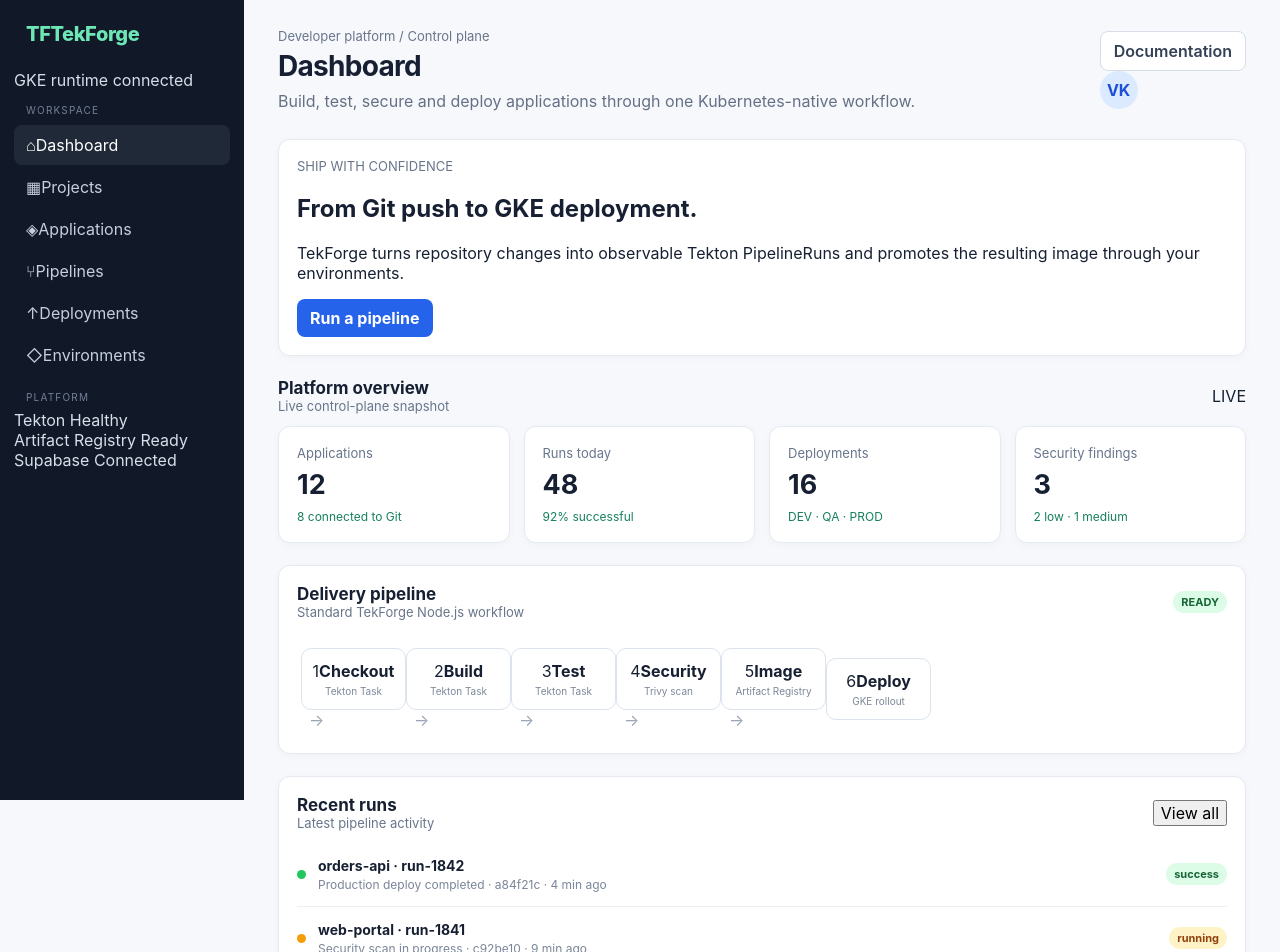
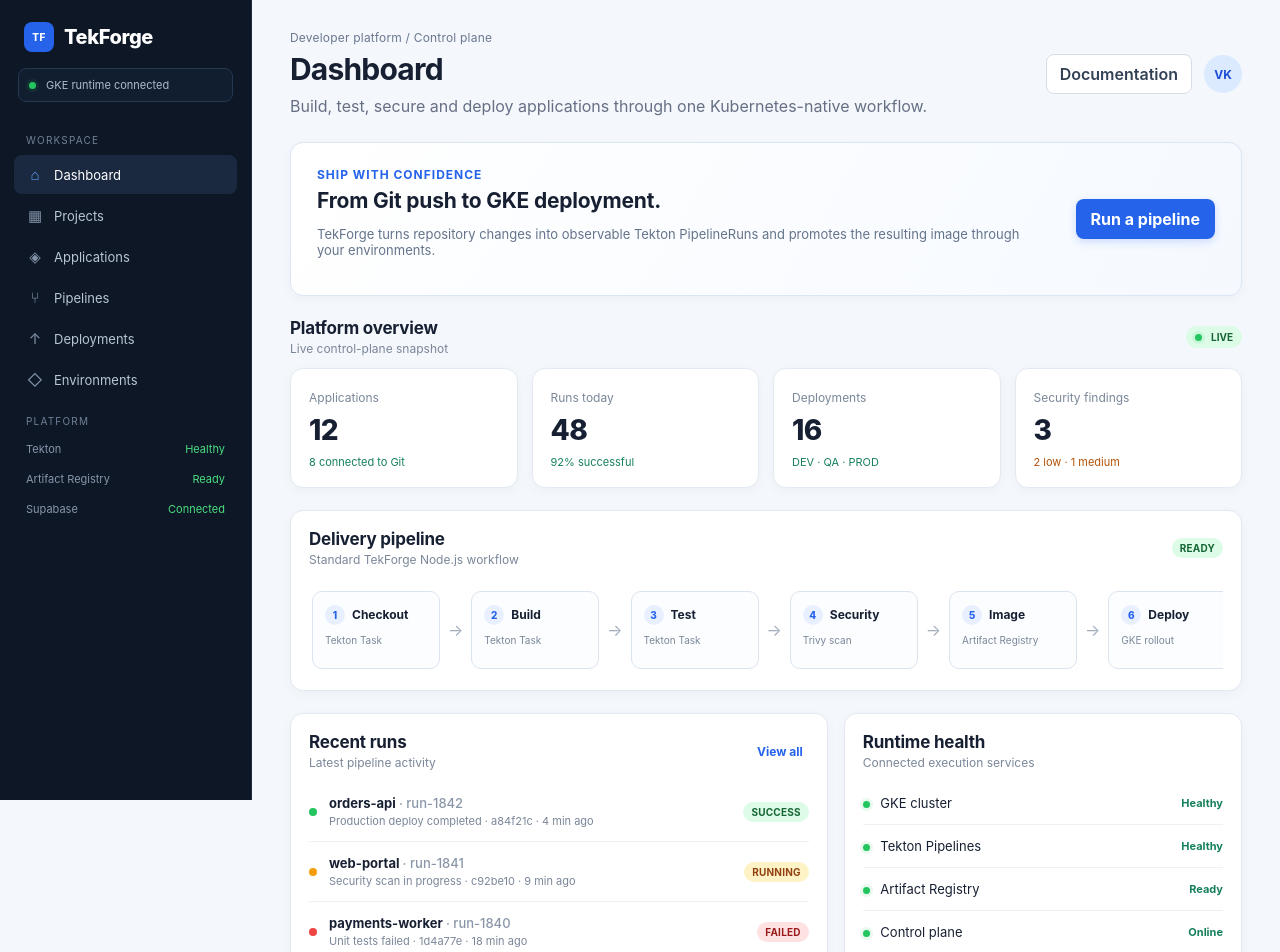
Before and after one commit to konthamvinay4-stack/tekforge, a Next.js app: page / in a window 1280 px wide. Shown: the top 952 px of the page. Built offline with nearby package versions, Linux system fonts and the light colour scheme.

Commit message:
style: polish TekForge control plane UI

```diff
--- a/app/globals.css
+++ b/app/globals.css
@@ -1,40 +1,34 @@
 * { box-sizing: border-box; }
 html, body { margin: 0; min-height: 100%; }
-body { font-family: Inter, ui-sans-serif, system-ui, -apple-system, BlinkMacSystemFont, "Segoe UI", sans-serif; background: #f6f8fb; color: #172033; }
+body { font-family: Inter, ui-sans-serif, system-ui, -apple-system, BlinkMacSystemFont, "Segoe UI", sans-serif; background: #f4f7fb; color: #172033; }
 button, input, select { font: inherit; }
 button { cursor: pointer; }
 .shell { display: flex; min-height: 100vh; }
-.sidebar { width: 244px; background: #111827; color: #d7deea; padding: 22px 14px; position: fixed; inset: 0 auto 0 0; }
-.brand { font-weight: 800; font-size: 20px; color: white; padding: 0 12px 24px; letter-spacing: -.4px; }
-.brand span { color: #6ee7b7; }
-.nav-label { font-size: 10px; text-transform: uppercase; letter-spacing: 1.2px; color: #748096; padding: 14px 12px 7px; }
-.nav-item { display: block; width: 100%; padding: 10px 12px; border: 0; background: transparent; color: #c5cfdd; text-align: left; border-radius: 8px; margin: 2px 0; }
-.nav-item:hover, .nav-item.active { background: #1f2937; color: white; }
-.main { margin-left: 244px; width: calc(100% - 244px); padding: 28px 34px 48px; }
-.topbar { display: flex; justify-content: space-between; align-items: center; margin-bottom: 28px; }
-.eyebrow { color: #68758a; font-size: 13px; margin: 0 0 5px; }
-h1 { margin: 0; font-size: 28px; letter-spacing: -.7px; }
-.subtitle { color: #667085; margin: 8px 0 0; }
-.avatar { width: 38px; height: 38px; border-radius: 50%; background: #dbeafe; color: #1d4ed8; display: grid; place-items: center; font-weight: 700; }
-.grid { display: grid; grid-template-columns: repeat(4, minmax(0,1fr)); gap: 14px; }
-.card { background: white; border: 1px solid #e5eaf1; border-radius: 12px; padding: 18px; box-shadow: 0 2px 8px rgba(15,23,42,.03); }
-.metric { font-size: 27px; font-weight: 750; margin-top: 7px; }
-.metric-label { font-size: 13px; color: #68758a; }
-.delta { font-size: 12px; color: #16805a; margin-top: 8px; }
-.section { margin-top: 22px; }
-.section-head { display: flex; align-items: center; justify-content: space-between; margin-bottom: 12px; }
-.section-head h2 { margin: 0; font-size: 17px; }
-.link { color: #2563eb; font-size: 13px; text-decoration: none; }
-.pipeline { display: grid; grid-template-columns: 1fr 1fr; gap: 16px; }
-.run { display: flex; align-items: center; gap: 12px; padding: 14px 0; border-bottom: 1px solid #edf0f4; }
-.run:last-child { border-bottom: 0; padding-bottom: 0; }
-.status { width: 9px; height: 9px; border-radius: 50%; flex: 0 0 auto; }
-.status.green { background: #22c55e; }.status.amber { background: #f59e0b; }.status.red { background: #ef4444; }
-.run-main { flex: 1; }.run-title { font-weight: 650; font-size: 14px; }.run-meta { color: #7a8698; font-size: 12px; margin-top: 3px; }
-.badge { border-radius: 999px; padding: 4px 8px; font-size: 11px; font-weight: 650; }.badge.success { background:#dcfce7;color:#166534; }.badge.running { background:#fef3c7;color:#92400e; }.badge.failed { background:#fee2e2;color:#991b1b; }
-.flow { display: flex; align-items: center; gap: 0; overflow-x: auto; padding: 16px 4px 5px; }
-.flow-node { min-width: 105px; padding: 12px 10px; border: 1px solid #dce3ec; border-radius: 10px; background: #fff; text-align: center; }.flow-node small { display:block;color:#7b8798;font-size:10px;margin-top:4px; }.flow-arrow { color:#9aa5b5; padding:0 8px; }
-.helper { background: #eff6ff; border: 1px solid #dbeafe; color: #31517e; border-radius: 10px; padding: 13px 15px; font-size: 13px; line-height: 1.5; }
-.actions { display:flex; gap:10px; }.primary { background:#2563eb;color:white;border:0;border-radius:8px;padding:9px 13px;font-weight:650; }.secondary { background:white;color:#334155;border:1px solid #d6dde7;border-radius:8px;padding:9px 13px;font-weight:600; }
-@media (max-width: 900px) { .sidebar { width: 72px; }.brand { font-size: 0; }.brand span { font-size: 18px; }.nav-label { display:none; }.nav-item { font-size:0; text-align:center; }.nav-item::first-letter { font-size:18px; }.main { margin-left:72px; width:calc(100% - 72px); padding:22px; }.grid { grid-template-columns:repeat(2,1fr); }.pipeline { grid-template-columns:1fr; } }
-@media (max-width: 560px) { .grid { grid-template-columns:1fr; } .main { padding:16px; } }
+.sidebar { width: 252px; background: #0d1726; color: #cbd5e1; padding: 22px 14px; position: fixed; inset: 0 auto 0 0; border-right: 1px solid #1e2b3e; }
+.brand { display:flex; align-items:center; gap:10px; font-weight:800; font-size:20px; color:white; padding: 0 10px 16px; letter-spacing:-.4px; }
+.brand-mark { width:30px; height:30px; border-radius:8px; display:grid; place-items:center; background:#2563eb; color:white; font-size:10px; letter-spacing:.5px; }
+.runtime { margin: 0 4px 18px; padding: 9px 10px; border:1px solid #263750; border-radius:8px; color:#aebbd0; font-size:11px; background:#111e30; }
+.runtime-dot, .health-dot { display:inline-block; width:7px; height:7px; border-radius:50%; background:#22c55e; margin-right:7px; box-shadow:0 0 0 3px rgba(34,197,94,.1); }
+.nav-label { font-size:10px; text-transform:uppercase; letter-spacing:1.2px; color:#718198; padding:14px 12px 7px; }
+.nav-item { display:flex; align-items:center; gap:10px; width:100%; padding:10px 12px; border:0; background:transparent; color:#b9c5d5; text-align:left; border-radius:8px; margin:2px 0; font-size:13px; }
+.nav-item:hover, .nav-item.active { background:#1a2940; color:white; }
+.nav-icon { width:18px; text-align:center; color:#8292a9; font-size:15px; }.nav-item.active .nav-icon { color:#60a5fa; }
+.side-link { display:flex; justify-content:space-between; padding:8px 12px; color:#8796aa; font-size:11px; }.side-link span { color:#4ade80; }
+.main { margin-left:252px; width:calc(100% - 252px); padding:30px 38px 56px; max-width:1600px; }
+.topbar { display:flex; justify-content:space-between; align-items:center; margin-bottom:24px; }.top-actions { display:flex; align-items:center; gap:12px; }
+.eyebrow { color:#6b7890; font-size:12px; margin:0 0 6px; letter-spacing:.2px; }.eyebrow.strong { color:#2563eb; font-weight:750; letter-spacing:1px; }
+h1 { margin:0; font-size:30px; letter-spacing:-.8px; } h2 { margin:0; font-size:17px; letter-spacing:-.2px; }.subtitle { color:#667085; margin:7px 0 0; line-height:1.5; }
+.avatar { width:38px; height:38px; border-radius:50%; background:#dbeafe; color:#1d4ed8; display:grid; place-items:center; font-weight:700; font-size:12px; }
+.card { background:white; border:1px solid #e3e9f1; border-radius:13px; padding:18px; box-shadow:0 3px 12px rgba(15,23,42,.035); }
+.hero { display:flex; align-items:center; justify-content:space-between; padding:24px 26px; background:linear-gradient(120deg,#fff,#f5f9ff); border-color:#dbe6f5; }.hero h2 { font-size:21px; margin-top:5px; }.hero p { max-width:720px; font-size:13px; color:#64748b; }
+.primary { background:#2563eb; color:white; border:0; border-radius:8px; padding:10px 15px; font-weight:700; box-shadow:0 3px 8px rgba(37,99,235,.2); }.secondary { background:white; color:#334155; border:1px solid #d6dde7; border-radius:8px; padding:9px 13px; font-weight:600; }
+.section { margin-top:22px; }.section-head { display:flex; align-items:center; justify-content:space-between; margin-bottom:12px; }.metric-label { font-size:12px; color:#7a8799; margin-top:3px; }
+.grid { display:grid; grid-template-columns:repeat(4,minmax(0,1fr)); gap:14px; }.metric-card { min-height:118px; }.metric { font-size:28px; font-weight:780; margin-top:8px; letter-spacing:-.6px; }.delta { font-size:11px; color:#16805a; margin-top:8px; }.delta.warning { color:#b45309; }
+.live-badge { border-radius:999px; padding:5px 9px; font-size:10px; font-weight:750; color:#166534; background:#dcfce7; }
+.pipeline-card { padding-bottom:16px; }.flow { display:flex; align-items:center; overflow-x:auto; padding:12px 3px 5px; }.flow-step { display:flex; align-items:center; }.flow-node { min-width:128px; min-height:78px; padding:11px 12px; border:1px solid #dbe3ee; border-radius:10px; background:#fbfdff; }.step-number { display:inline-grid; place-items:center; width:20px; height:20px; border-radius:50%; background:#e8f0ff; color:#2563eb; font-size:10px; font-weight:800; margin-right:7px; }.flow-node strong { font-size:12px; }.flow-node small { display:block; color:#7b8798; font-size:10px; margin-top:9px; }.flow-arrow { color:#a4afbe; padding:0 8px; }
+.badge { border-radius:999px; padding:4px 8px; font-size:10px; font-weight:700; text-transform:uppercase; letter-spacing:.2px; }.badge.success { background:#dcfce7; color:#166534; }.badge.running { background:#fef3c7; color:#92400e; }.badge.failed { background:#fee2e2; color:#991b1b; }
+.dashboard-columns { display:grid; grid-template-columns:1.35fr 1fr; gap:16px; }.run { display:flex; align-items:center; gap:12px; padding:13px 0; border-bottom:1px solid #edf0f4; }.run:last-child { border-bottom:0; }.status { width:8px; height:8px; border-radius:50%; flex:0 0 auto; }.status.green { background:#22c55e; }.status.amber { background:#f59e0b; }.status.red { background:#ef4444; }.run-main { flex:1; }.run-title { font-weight:650; font-size:13px; }.run-title span { color:#8a96a8; font-weight:500; }.run-meta { color:#7a8698; font-size:11px; margin-top:3px; }
+.health-row { display:flex; align-items:center; justify-content:space-between; padding:13px 0; border-bottom:1px solid #edf0f4; font-size:13px; }.health-row:last-child { border-bottom:0; }.health-row strong { font-size:11px; color:#16805a; }.link-button { border:0; background:transparent; color:#2563eb; font-size:12px; font-weight:650; }.helper { margin-top:12px; padding:11px 13px; border-radius:9px; font-size:12px; line-height:1.5; }.success-helper { background:#eff6ff; border:1px solid #dbeafe; color:#31517e; }
+.empty-state { text-align:center; padding:70px 25px; }.empty-icon { width:42px; height:42px; margin:0 auto 12px; border-radius:12px; display:grid; place-items:center; background:#e8f0ff; color:#2563eb; font-weight:800; }
+@media (max-width:1000px) { .sidebar { width:76px; }.brand span:last-child,.runtime,.nav-label,.nav-item:not(.active) { display:none; }.brand { justify-content:center; padding-left:0; }.nav-item { justify-content:center; }.main { margin-left:76px; width:calc(100% - 76px); padding:22px; }.grid { grid-template-columns:repeat(2,1fr); }.dashboard-columns { grid-template-columns:1fr; } }
+@media (max-width:620px) { .main { padding:16px; }.topbar,.hero { align-items:flex-start; flex-direction:column; gap:15px; }.grid { grid-template-columns:1fr; }.flow-node { min-width:112px; }.top-actions { align-self:flex-end; } }
```
